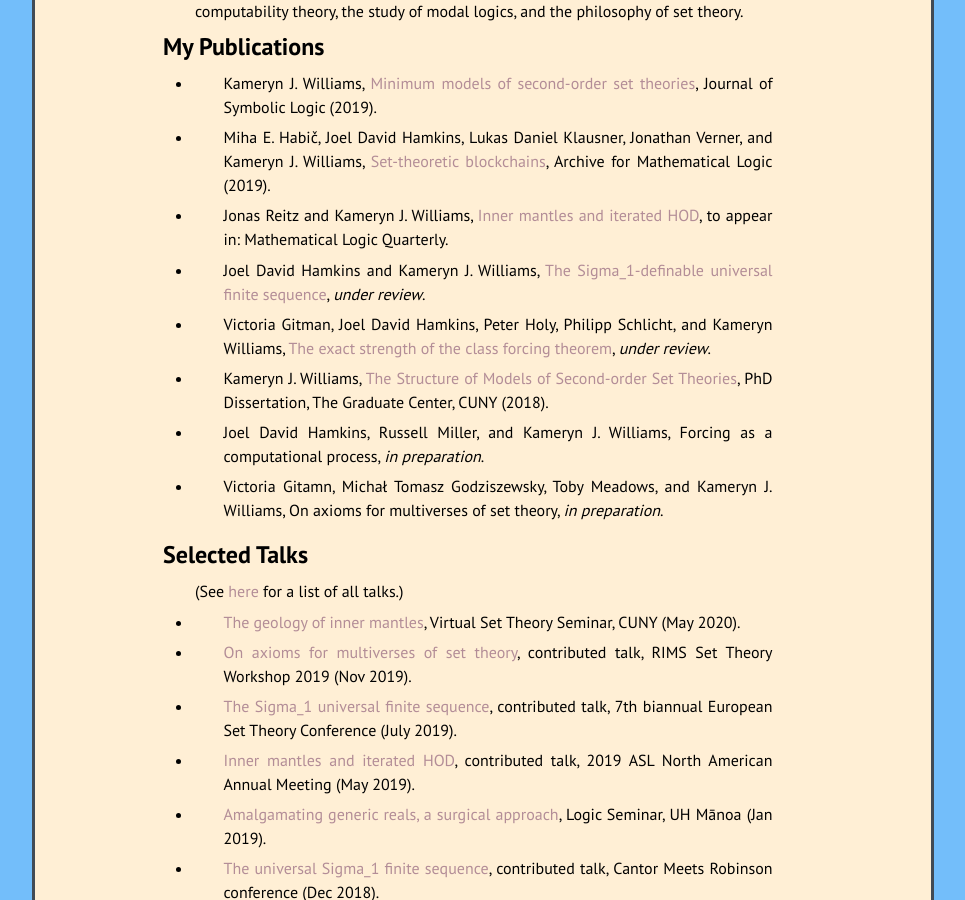
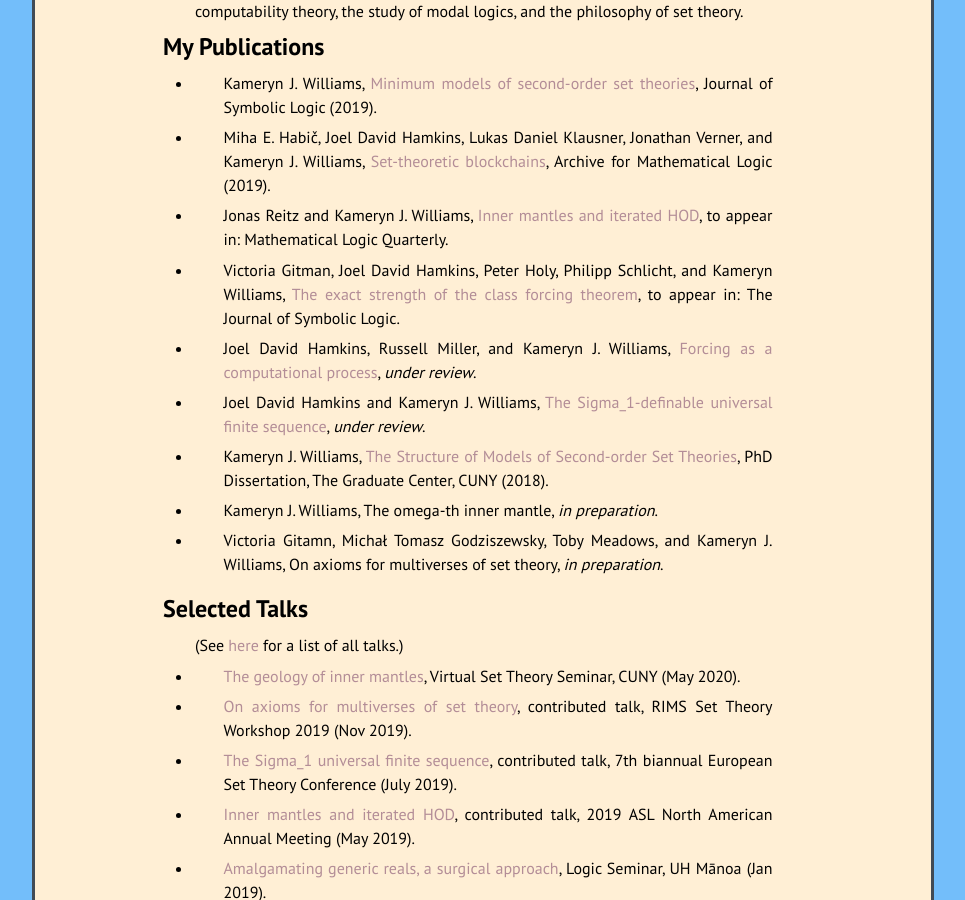
Before and after one commit to kamerynjw/kamerynjw.github.io, a Jekyll site: the page built from research.md, in a window 1280 px wide and 900 px high, scrolled down 392 px. Shown: the whole window, without its empty margins (157-1122 px from the left). Built offline with Jekyll 4.4.1, drawn with Linux system fonts in a browser that asks for light colours; nearby versions of some CDN libraries.

Commit message:
joel&russell paper go up

```diff
--- a/_data/pubs.yml
+++ b/_data/pubs.yml
@@ -21,15 +21,20 @@
   title: "Inner mantles and iterated HOD"
   othercite: "to appear in: Mathematical Logic Quarterly"
 
+- href: "class-forcing-theorem"
+  authors: "Victoria Gitman, Joel David Hamkins, Peter Holy, Philipp Schlicht, and Kameryn Williams"
+  title: "The exact strength of the class forcing theorem"
+  othercite: "to appear in: The Journal of Symbolic Logic"
+
+
+- href: "cst-forcing"
+  authors: "Joel David Hamkins, Russell Miller, and Kameryn J. Williams"
+  title: "Forcing as a computational process"
+  othercite: "*under review*"
 
 - href: "universal-finite-sequence"
   authors: "Joel David Hamkins and Kameryn J. Williams"
   title: "The Sigma_1-definable universal finite sequence"
-  othercite: "*under review*"
-
-- href: "class-forcing-theorem"
-  authors: "Victoria Gitman, Joel David Hamkins, Peter Holy, Philipp Schlicht, and Kameryn Williams"
-  title: "The exact strength of the class forcing theorem"
   othercite: "*under review*"
 
 
@@ -44,8 +49,8 @@
 # this makes the formatting in research.md work correctly
 
 - href: ""
-  authors: "Joel David Hamkins, Russell Miller, and Kameryn J. Williams"
-  title: "Forcing as a computational process"
+  authors: "Kameryn J. Williams"
+  title: "The omega-th inner mantle"
   othercite: "*in preparation*"
 
 - href: ""
```
Also changed, not shown: research/pubs/cst-forcing.md (added, +30 -0 lines), research/pubs/cst-forcing/cst-forcing.jpg (added), 1 other file.
